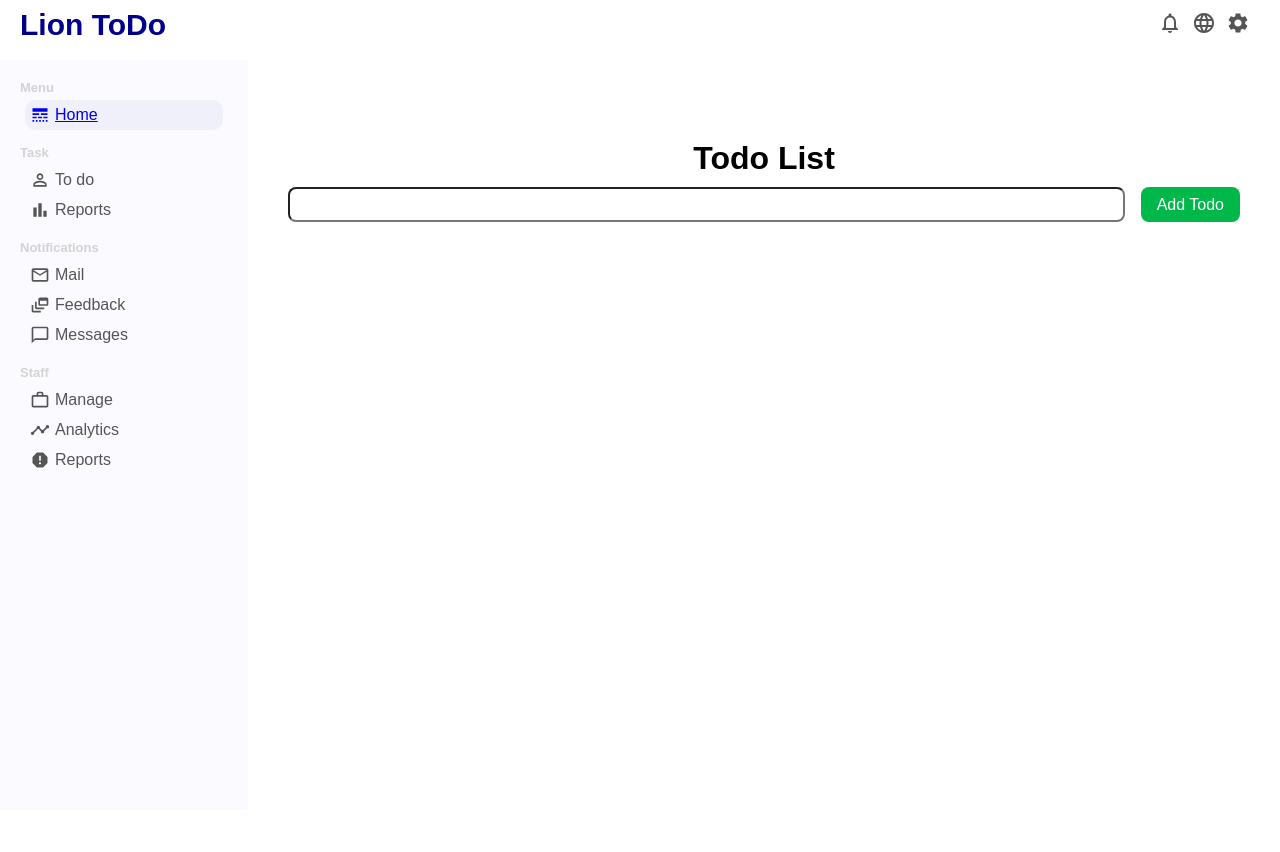
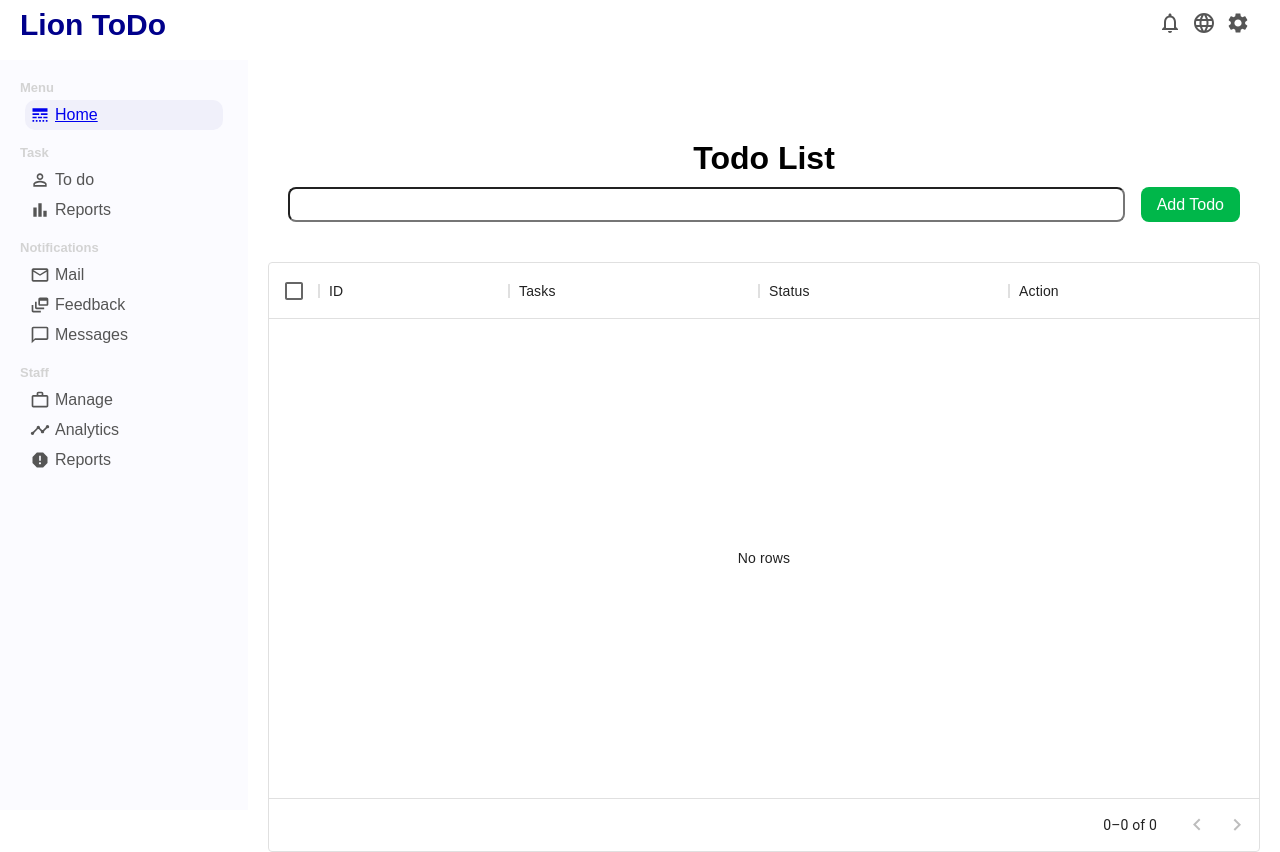
Before and after one commit to JesusLeonChavez/lionTodo, a React (Create React App) app: page /todos in a window 1280 px wide. Before the commit the page ends 810 px from the top, so only its background shows below. Built offline with nearby package versions, Linux system fonts and the light colour scheme.

Commit message:
fix: add data grid material ui on todo component

```diff
--- a/package.json
+++ b/package.json
@@ -7,6 +7,7 @@
     "@emotion/styled": "^11.9.3",
     "@mui/icons-material": "^5.8.4",
     "@mui/material": "^5.8.7",
+    "@mui/x-data-grid": "^5.13.1",
     "@testing-library/jest-dom": "^5.16.4",
     "@testing-library/react": "^13.3.0",
     "@testing-library/user-event": "^13.5.0",
--- a/src/pages/toDo/ToDo.jsx
+++ b/src/pages/toDo/ToDo.jsx
@@ -1,6 +1,8 @@
 import React, { useState, useEffect } from "react";
 
 import "./toDo.css"
+
+import { DataGrid } from "@mui/x-data-grid";
 
 export default function ToDo() {
     const [todos, setTodos] = useState([]);
@@ -61,6 +63,32 @@ export default function ToDo() {
           setTodoEditing(null);
     }
 
+    const columns = [
+      { field: "id", headerName: "ID", width: 190 },
+      {
+        field: "task",
+        headerName: "Tasks",
+        width: 250,
+        renderCell: (params) => {
+          return (
+            <>
+            {params.row.text}
+            </>
+          );
+        },
+      },
+      {
+        field: "status",
+        headerName: "Status",
+        width: 250,
+      },
+      {
+        field: "actions",
+        headerName: "Action",
+        width: 350,
+      },
+    ];
+
     return (
       <div className="toDoContainer">
         <h1 className="title">Todo List</h1>
@@ -74,7 +102,7 @@ export default function ToDo() {
             Add Todo
           </button>
         </form>
-        {todos.map((item) => (
+        {/* {todos.map((item) => (
           <div key={item.id} className="todo">
             <div className="todoText">
               <input
@@ -117,7 +145,15 @@ export default function ToDo() {
               </button>
             </div>
           </div>
-        ))}
+        ))} */}
+        <DataGrid
+          rows={todos}
+          disableSelectionOnClick
+          columns={columns}
+          pageSize={8}
+          rowsPerPageOptions={[3]}
+          checkboxSelection
+        />
       </div>
     );
 }
```
Also changed, not shown: 1 other file (tests, documents, lock files or other folders).
